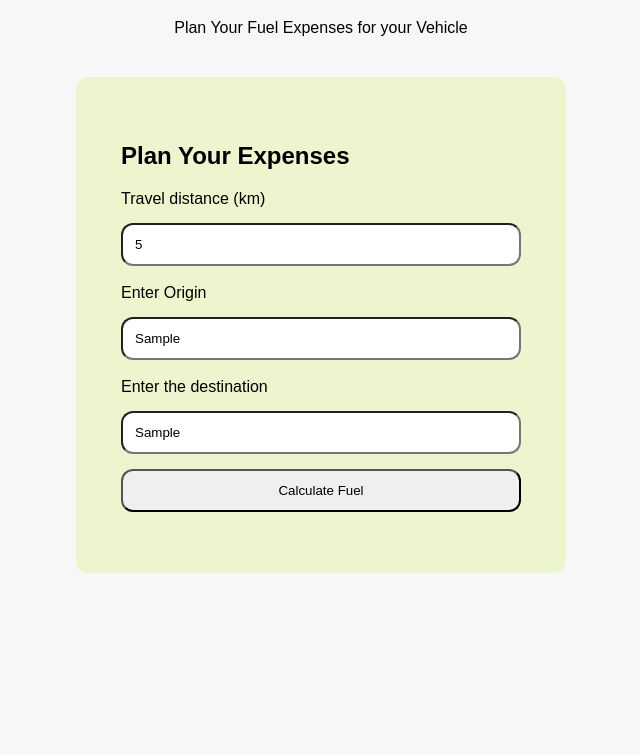
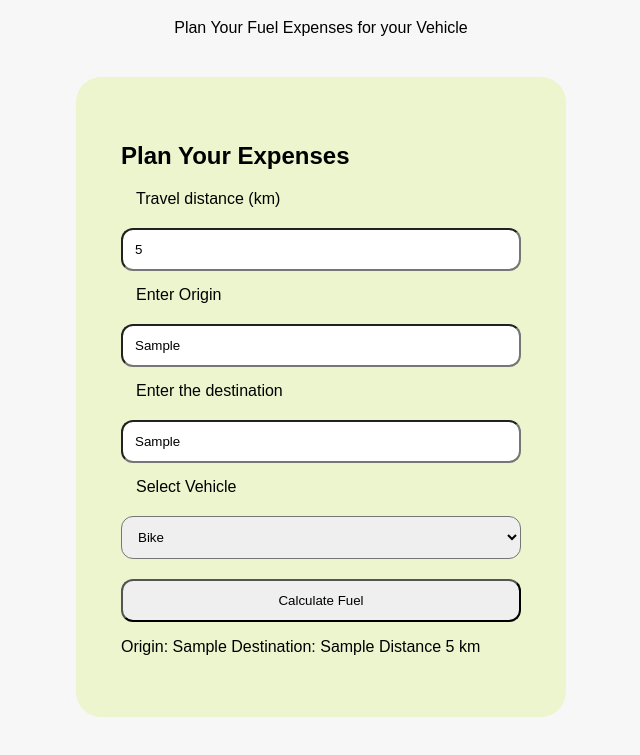
Before and after one commit to AkshayRH/FuelMate, a plain HTML site: page index.html in a window 1280 px wide. Both pictures are taken after typing "5", "Sample", "Sample" into the empty fields and a click on the button "Calculate Fuel". Shown: the part 91-846 px from the top of the page, without its empty margins (319-959 px from the left). Before the commit the page ends 800 px from the top, so only its background shows below. Drawn offline with Linux system fonts and the light colour scheme.

Commit message:
added app.js

```diff
--- a/css/style.css
+++ b/css/style.css
@@ -14,18 +14,22 @@ section {
     margin: 40px auto;
     padding: 45px;
     background: rgb(237, 245, 206);
-    border-radius: 12px;
+    border-radius: 25px;
 }
 
-input, button{
+input, button, select{
     display: block;
     width: 100%;
     padding: 12px;
-    margin-top: 15px;
+    margin-top: 20px;
     box-sizing: border-box;
-
     border-radius: 12px;
 
+}
+
+label{
+    display: block;
+    margin: 15px;
 }
 
 button{
--- a/index.html
+++ b/index.html
@@ -19,16 +19,24 @@
             <h2>Plan Your Expenses</h2>
 
             <label for="distance">Travel distance (km)</label>
-            <input type="number" id="distance" placeholder="Enter distance"> <br>
+            <input type="number" id="distance" placeholder="Enter distance">
 
             <label for="Origin">Enter Origin</label>
-            <input type="text" id="Origin" placeholder="Enter Origin of your journey">  <br>
+            <input type="text" id="Origin" placeholder="Enter Origin of your journey">
 
             <label for="destination">Enter the destination</label>
             <input type="text" id="destination" placeholder="Enter your destination">
 
+            <label for="vehicleType">Select Vehicle</label>
+
+            <select id="vehicleType">
+                <option value="bike">Bike</option>
+                <option value="car">Car</option>
+            </select>
+
             <button id="calculateBtn">Calculate Fuel</button>
             <p id="result"></p>
+
         </section>
     </main>
 
--- a/js/app.js
+++ b/js/app.js
@@ -0,0 +1,20 @@
+const calculateBtn = document.getElementById("calculateBtn");
+const origin = document.getElementById("Origin");
+const destination = document.getElementById("destination");
+const distance = document.getElementById("distance");
+const vehicleType = document.getElementById("vehicleType");
+const result = document.getElementById("result");
+
+calculateBtn.addEventListener("click", function () {
+  const from = origin.value;
+  const to = destination.value;
+  const km = distance.value;
+  const vehicle = vehicleType.value;
+
+  result.textContent =
+    "Origin: " + from +
+    " Destination: " + to +
+    " Distance " + km + " km"
+    " Vehicle: " + vehicle;
+
+});
```
